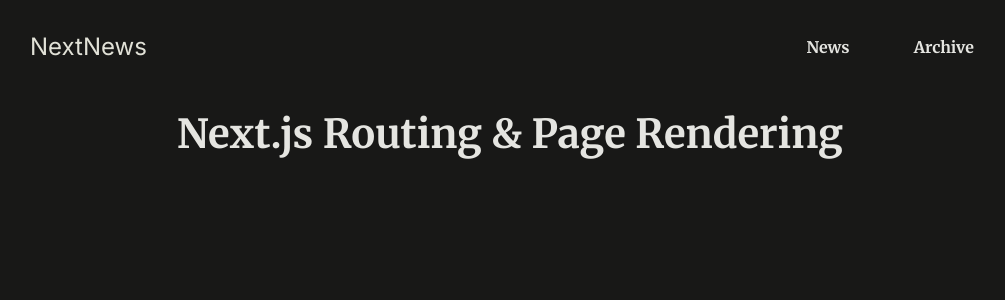
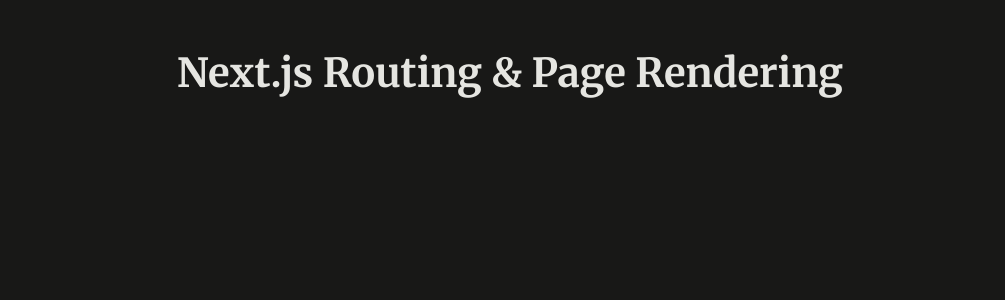
Before and after one commit to devbattery/next-routing-and-rendering, a Next.js app: page / in a window 1280 px wide. Shown: the top 300 px of the page, without its empty margins (130-1135 px from the left). Built offline with nearby package versions, Linux system fonts and the light colour scheme.

Commit message:
Feat[라우팅 및 페이지 렌더링]: 기본 HTML 문서 정의

```diff
--- a/app/layout.js
+++ b/app/layout.js
@@ -1,5 +1,4 @@
 import "./globals.css";
-import MainHeader from "@/components/main-header";
 
 export const metadata = {
   title: "Next.js Page Routing & Rendering",
@@ -9,12 +8,7 @@
 export default function RootLayout({ children }) {
   return (
     <html lang="en">
-      <body>
-        <div id={"page"}>
-          <MainHeader />
-          {children}
-        </div>
-      </body>
+      <body>{children}</body>
     </html>
   );
 }
```
Also changed, not shown: app/content/layout.js (added, +15 -0 lines), app/marketing/layout.js (added, +8 -0 lines).
